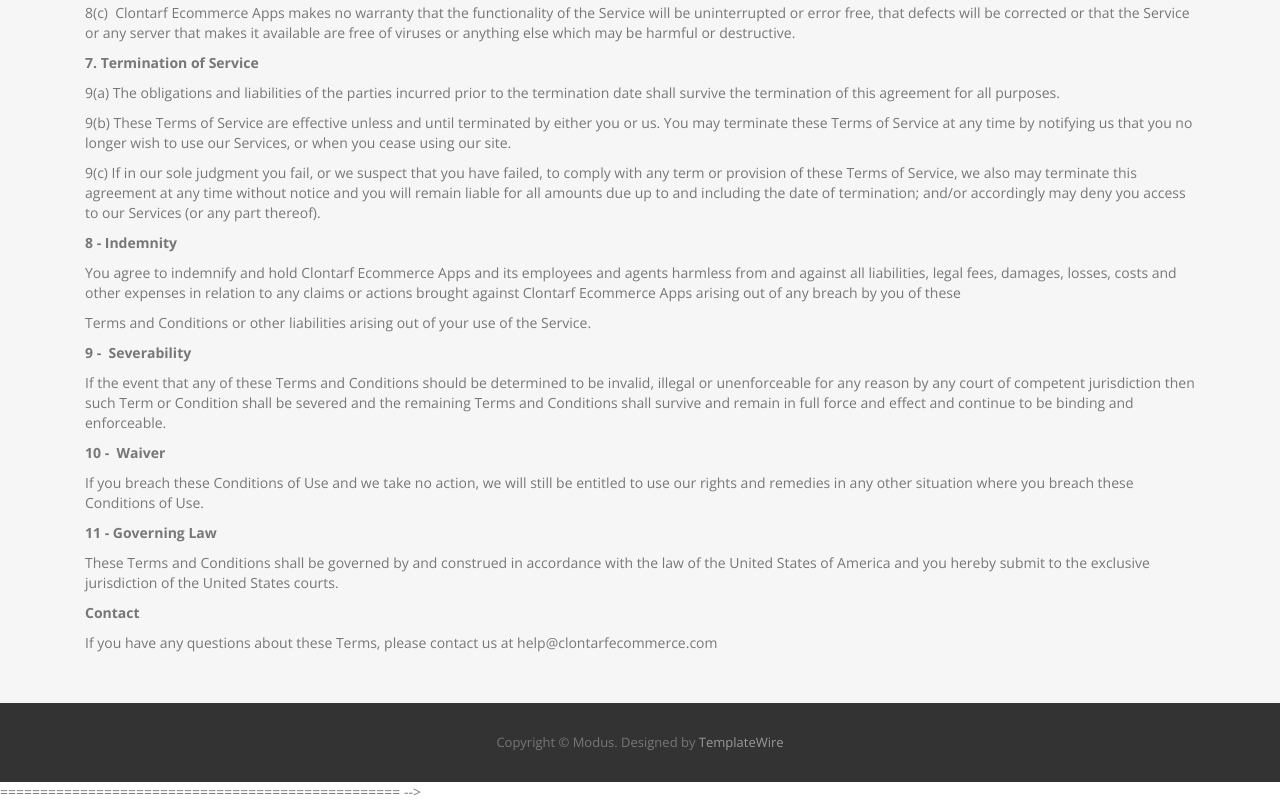
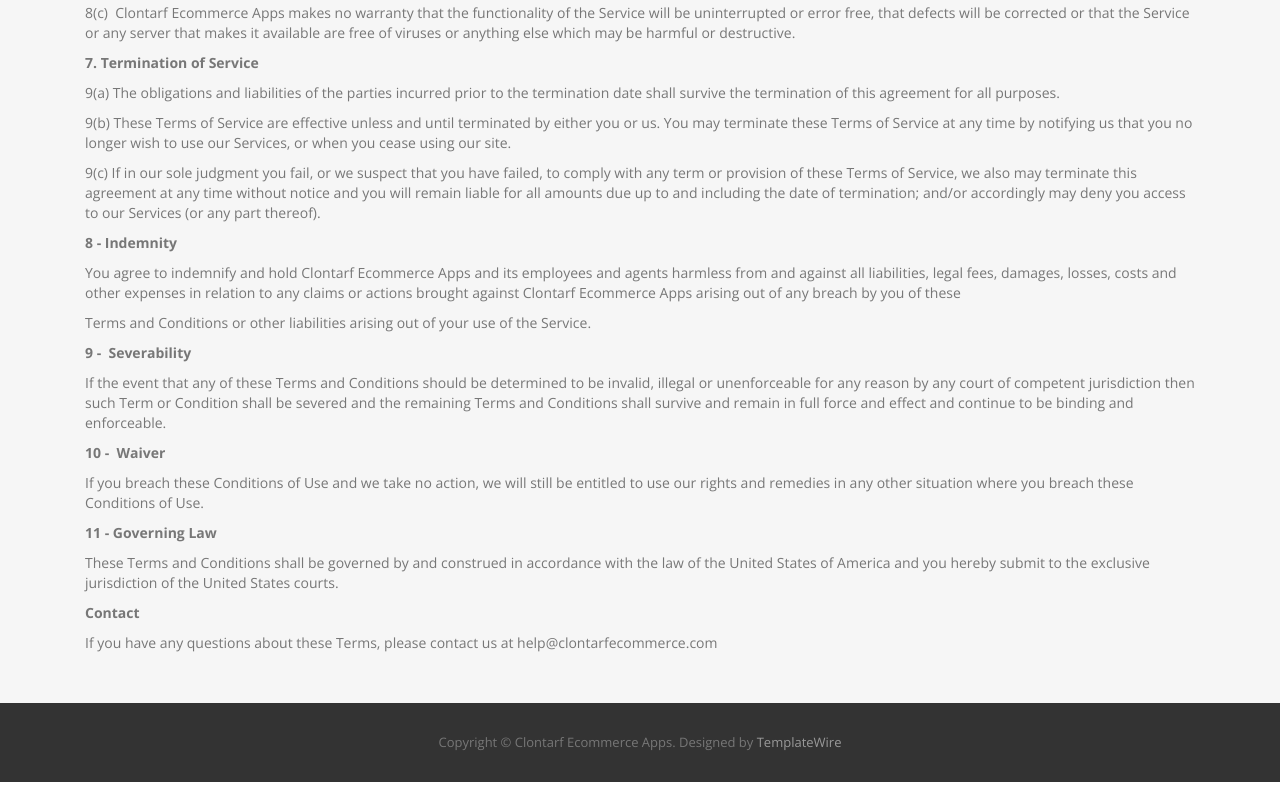
Before and after one commit to clontarfapps/clontarfapps.github.io, a plain HTML site: page terms.html in a window 1280 px wide. Shown: the part 1371-2173 px from the top of the page. Drawn offline with nearby package versions, Linux system fonts and the light colour scheme.

Commit message:
Update terms.html

```diff
--- a/terms.html
+++ b/terms.html
@@ -256,7 +256,7 @@
 </div>
 <div id="footer">
   <div class="container">
-    <p>Copyright &copy; Modus. Designed by <a href="http://www.templatewire.com" rel="nofollow">TemplateWire</a></p>
+    <p>Copyright &copy; Clontarf Ecommerce Apps. Designed by <a href="http://www.templatewire.com" rel="nofollow">TemplateWire</a></p>
   </div>
 </div>
 
@@ -270,7 +270,6 @@
 <script type="text/javascript" src="js/jquery.parallax.js"></script>
 <script type="text/javascript" src="js/jqBootstrapValidation.js"></script>
 <script type="text/javascript" src="js/contact_me.js"></script>
-    ================================================== -->
 <script type="text/javascript" src="js/main.js"></script>
 </body>
 </html>
```
